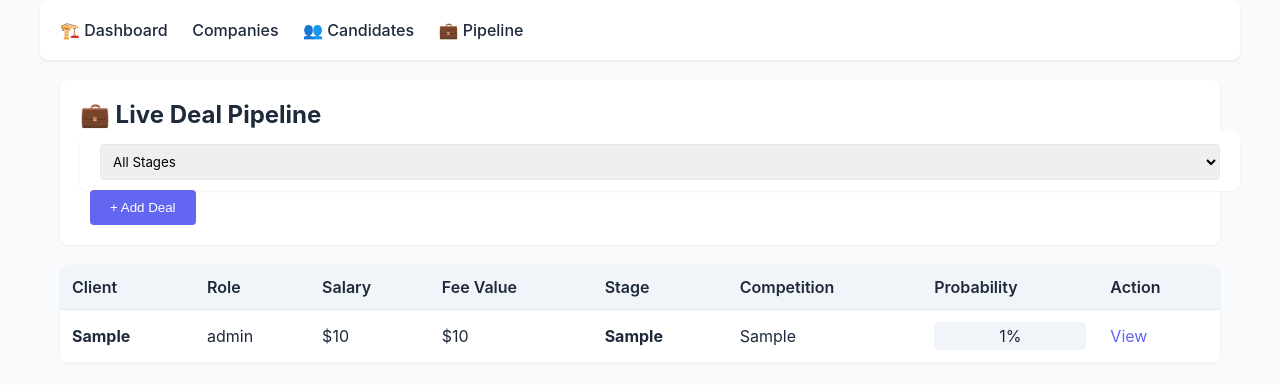
After one commit to claudia-ai-bot/workspace, a Flask app: page /deals in a window 1280 px wide. The commit adds this page. Shown: the top 385 px of the page. Run offline with Flask 3, Linux system fonts and the light colour scheme; tables that the repository leaves empty hold one stand-in row (values such as "Sample post").

Commit message:
Add Deals/Pipeline table to CRM - track active opportunities through stages

```diff
--- a/seq-crm/app.py
+++ b/seq-crm/app.py
@@ -89,6 +89,24 @@ def init_db():
         )
     ''')
 
+    # Deals/Pipeline table
+    cursor.execute('''
+        CREATE TABLE IF NOT EXISTS deals (
+            id INTEGER PRIMARY KEY,
+            client TEXT NOT NULL,
+            role TEXT NOT NULL,
+            salary_value INTEGER,
+            fee_value INTEGER,
+            stage TEXT DEFAULT 'Prospect Identified',
+            competition TEXT,
+            probability INTEGER DEFAULT 50,
+            next_action TEXT,
+            notes TEXT,
+            created_at TIMESTAMP DEFAULT CURRENT_TIMESTAMP,
+            updated_at TIMESTAMP DEFAULT CURRENT_TIMESTAMP
+        )
+    ''')
+
     db.commit()
     db.close()
 
@@ -110,13 +128,17 @@ def dashboard():
     cursor.execute('SELECT COUNT(*) as count FROM candidates')
     candidate_count = cursor.fetchone()['count']
 
+    cursor.execute('SELECT COUNT(*) as count FROM deals')
+    deal_count = cursor.fetchone()['count']
+
     db.close()
 
     return render_template('dashboard.html',
                          companies=company_count,
                          dms=dm_count,
                          warm=warm_count,
-                         candidates=candidate_count)
+                         candidates=candidate_count,
+                         deals=deal_count)
 
 @app.route('/companies')
 def companies_list():
@@ -316,6 +338,82 @@ def api_add_candidate():
         db.close()
         return jsonify({'status': 'error', 'message': str(e)}), 400
 
+@app.route('/deals')
+def deals_list():
+    """List all deals"""
+    db = get_db()
+    cursor = db.cursor()
+
+    stage = request.args.get('stage', '')
+
+    if stage:
+        cursor.execute('SELECT * FROM deals WHERE stage = ? ORDER BY updated_at DESC', (stage,))
+    else:
+        cursor.execute('SELECT * FROM deals ORDER BY updated_at DESC')
+
+    deals = cursor.fetchall()
+
+    # Get unique stages for filter
+    cursor.execute('SELECT DISTINCT stage FROM deals ORDER BY stage')
+    stages = cursor.fetchall()
+
+    db.close()
+
+    return render_template('deals.html', deals=deals, stages=stages, current_stage=stage)
+
+@app.route('/deal/<int:deal_id>')
+def deal_detail(deal_id):
+    """Deal detail page"""
+    db = get_db()
+    cursor = db.cursor()
+
+    cursor.execute('SELECT * FROM deals WHERE id = ?', (deal_id,))
+    deal = cursor.fetchone()
+
+    if not deal:
+        return redirect(url_for('deals_list'))
+
+    db.close()
+
+    return render_template('deal_detail.html', deal=deal)
+
+@app.route('/api/deal', methods=['POST'])
+def api_add_deal():
+    """API: Add/edit deal"""
+    data = request.json
+    db = get_db()
+    cursor = db.cursor()
+
+    try:
+        if 'id' in data and data['id']:
+            # Update
+            cursor.execute('''
+                UPDATE deals
+                SET client=?, role=?, salary_value=?, fee_value=?, stage=?,
+                    competition=?, probability=?, next_action=?, notes=?,
+                    updated_at=CURRENT_TIMESTAMP
+                WHERE id=?
+            ''', (data.get('client'), data.get('role'), data.get('salary_value'),
+                  data.get('fee_value'), data.get('stage'), data.get('competition'),
+                  data.get('probability'), data.get('next_action'), data.get('notes'),
+                  data.get('id')))
+        else:
+            # Add
+            cursor.execute('''
+                INSERT INTO deals
+                (client, role, salary_value, fee_value, stage, competition, probability, next_action, notes)
+                VALUES (?, ?, ?, ?, ?, ?, ?, ?, ?)
+            ''', (data.get('client'), data.get('role'), data.get('salary_value'),
+                  data.get('fee_value'), data.get('stage'), data.get('competition'),
+                  data.get('probability'), data.get('next_action'), data.get('notes')))
+
+        db.commit()
+        db.close()
+        return jsonify({'status': 'success'})
+    except Exception as e:
+        db.close()
+        return jsonify({'status': 'error', 'message': str(e)}), 400
+
 @app.route('/api/export')
 def api_export():
     """Export all data to CSV"""
--- a/seq-crm/templates/base.html
+++ b/seq-crm/templates/base.html
@@ -182,6 +182,7 @@ label {
   <a href="/">🏗️ Dashboard</a>
   <a href="/companies">Companies</a>
   <a href="/candidates">👥 Candidates</a>
+  <a href="/deals">💼 Pipeline</a>
 </nav>
 
 <div class="container">
--- a/seq-crm/templates/dashboard.html
+++ b/seq-crm/templates/dashboard.html
@@ -23,8 +23,8 @@
     <div class="value">{{ candidates }}</div>
   </div>
   <div class="card">
-    <h3>Warm Leads</h3>
-    <div class="value">{{ warm }}</div>
+    <h3>Active Deals</h3>
+    <div class="value">{{ deals }}</div>
   </div>
 </div>
 
@@ -33,6 +33,7 @@
   <p style="margin-top: 15px;">
     <a href="/companies" class="btn">View Companies</a>
     <a href="/candidates" class="btn btn-secondary" style="margin-left: 10px;">View Candidates</a>
+    <a href="/deals" class="btn btn-secondary" style="margin-left: 10px;">View Pipeline</a>
     <a href="/api/export" class="btn btn-secondary" style="margin-left: 10px;">📥 Export CSV</a>
   </p>
 </div>
--- /dev/null
+++ b/seq-crm/templates/deals.html
@@ -0,0 +1,171 @@
+{% extends "base.html" %}
+
+{% block title %}Pipeline - SEQ CRM{% endblock %}
+
+{% block content %}
+
+<div class="header">
+  <h1>💼 Live Deal Pipeline</h1>
+  <div style="margin-top: 15px;">
+    <form method="get" style="display: inline;">
+      {% if stages %}
+      <select name="stage" onchange="this.form.submit()" style="padding: 8px; border-radius: 4px; border: 1px solid #e2e8f0;">
+        <option value="">All Stages</option>
+        {% for stage_row in stages %}
+          <option value="{{ stage_row.stage }}" {% if stage_row.stage == current_stage %}selected{% endif %}>
+            {{ stage_row.stage }}
+          </option>
+        {% endfor %}
+      </select>
+      {% endif %}
+    </form>
+    <button class="btn" onclick="showAddForm()" style="margin-left: 10px;">+ Add Deal</button>
+  </div>
+</div>
+
+<!-- Add/Edit Form (hidden by default) -->
+<div id="formContainer" style="display:none; background: white; padding: 20px; border-radius: 8px; margin-bottom: 20px; box-shadow: 0 1px 3px rgba(0,0,0,0.05);">
+  <h2>Add/Edit Deal</h2>
+  <form id="dealForm">
+    <input type="hidden" id="dealId" name="id" />
+
+    <div class="form-group">
+      <label>Client (Company) *</label>
+      <input type="text" id="dealClient" required />
+    </div>
+
+    <div class="form-group">
+      <label>Role *</label>
+      <input type="text" id="dealRole" required />
+    </div>
+
+    <div class="form-group">
+      <label>Salary Value ($)</label>
+      <input type="number" id="dealSalary" />
+    </div>
+
+    <div class="form-group">
+      <label>Fee Value ($)</label>
+      <input type="number" id="dealFee" />
+    </div>
+
+    <div class="form-group">
+      <label>Stage</label>
+      <select id="dealStage">
+        <option>Prospect Identified</option>
+        <option>Intro Conversation</option>
+        <option>Role Scoped</option>
+        <option>Candidate Map Built</option>
+        <option>Shortlist Sent</option>
+        <option>Interview Stage</option>
+        <option>Offer Stage</option>
+        <option>Placement</option>
+      </select>
+    </div>
+
+    <div class="form-group">
+      <label>Competition</label>
+      <input type="text" id="dealCompetition" placeholder="e.g., McNab, ADCO, 1-2 others" />
+    </div>
+
+    <div class="form-group">
+      <label>Probability (%)</label>
+      <input type="number" id="dealProbability" min="0" max="100" value="50" />
+    </div>
+
+    <div class="form-group">
+      <label>Next Action</label>
+      <textarea id="dealNextAction" rows="2"></textarea>
+    </div>
+
+    <div class="form-group">
+      <label>Notes</label>
+      <textarea id="dealNotes" rows="3"></textarea>
+    </div>
+
+    <button type="submit" class="btn">Save Deal</button>
+    <button type="button" class="btn btn-secondary" onclick="hideForm()" style="margin-left: 10px;">Cancel</button>
+  </form>
+</div>
+
+<!-- Deals Table -->
+<table>
+  <thead>
+    <tr>
+      <th>Client</th>
+      <th>Role</th>
+      <th>Salary</th>
+      <th>Fee Value</th>
+      <th>Stage</th>
+      <th>Competition</th>
+      <th>Probability</th>
+      <th>Action</th>
+    </tr>
+  </thead>
+  <tbody>
+    {% for deal in deals %}
+    <tr>
+      <td><strong>{{ deal.client }}</strong></td>
+      <td>{{ deal.role }}</td>
+      <td>${{ "{:,.0f}".format(deal.salary_value) if deal.salary_value else '-' }}</td>
+      <td>${{ "{:,.0f}".format(deal.fee_value) if deal.fee_value else '-' }}</td>
+      <td><strong>{{ deal.stage }}</strong></td>
+      <td>{{ deal.competition or '-' }}</td>
+      <td>
+        <div style="background: #f1f5f9; padding: 4px 8px; border-radius: 4px; text-align: center;">
+          {{ deal.probability }}%
+        </div>
+      </td>
+      <td><a href="/deal/{{ deal.id }}">View</a></td>
+    </tr>
+    {% endfor %}
+  </tbody>
+</table>
+
+{% if not deals %}
+<p style="text-align: center; color: #64748b; margin-top: 20px;">No deals yet. <a href="#" onclick="showAddForm(); return false;">Add one now.</a></p>
+{% endif %}
+
+<script>
+function showAddForm() {
+  document.getElementById('formContainer').style.display = 'block';
+  document.getElementById('dealForm').reset();
+  document.getElementById('dealId').value = '';
+  document.getElementById('dealProbability').value = '50';
+}
+
+function hideForm() {
+  document.getElementById('formContainer').style.display = 'none';
+}
+
+document.getElementById('dealForm').addEventListener('submit', async (e) => {
+  e.preventDefault();
+
+  const data = {
+    id: document.getElementById('dealId').value || null,
+    client: document.getElementById('dealClient').value,
+    role: document.getElementById('dealRole').value,
+    salary_value: document.getElementById('dealSalary').value,
+    fee_value: document.getElementById('dealFee').value,
+    stage: document.getElementById('dealStage').value,
+    competition: document.getElementById('dealCompetition').value,
+    probability: parseInt(document.getElementById('dealProbability').value),
+    next_action: document.getElementById('dealNextAction').value,
+    notes: document.getElementById('dealNotes').value
+  };
+
+  const response = await fetch('/api/deal', {
+    method: 'POST',
+    headers: { 'Content-Type': 'application/json' },
+    body: JSON.stringify(data)
+  });
+
+  if (response.ok) {
+    location.reload();
+  } else {
+    alert('Error saving deal');
+  }
+});
+</script>
+
+{% endblock %}
```
Also changed, not shown: seq-crm/templates/deal_detail.html (added, +166 -0 lines), seq-crm/crm.db.
